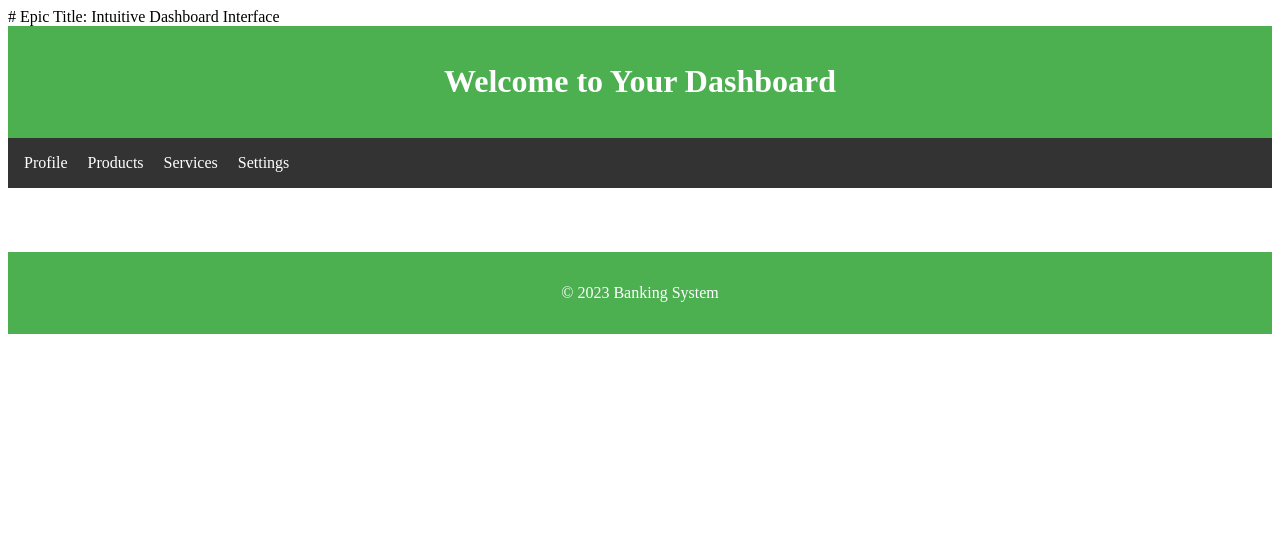
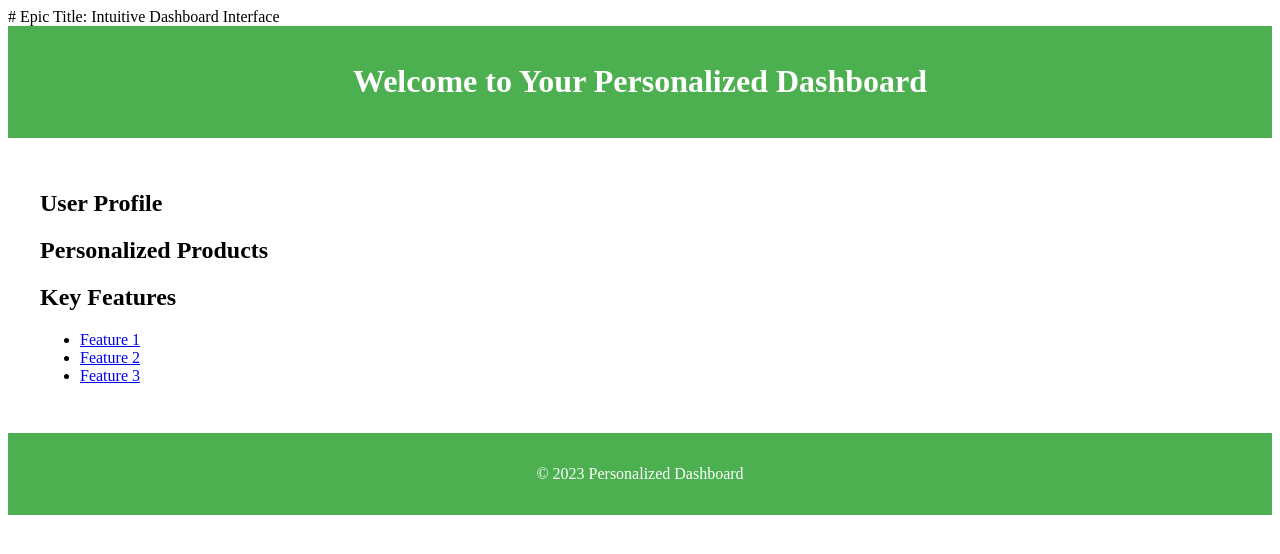
Before and after one commit to Pardhu-Guttula/BankingApplication, a Flask app: template backend/personalized_dashboard/templates/dashboard.html in a window 1280 px wide. Shown: the top 554 px of the page. Run offline with Flask 2, Linux system fonts and the light colour scheme; the template is opened without the code that fills it, so the values that code supplies are empty.

Commit message:
commited by n8n

```diff
--- a/backend/personalized_dashboard/templates/dashboard.html
+++ b/backend/personalized_dashboard/templates/dashboard.html
@@ -6,25 +6,37 @@
     <meta charset="UTF-8">
     <meta name="viewport" content="width=device-width, initial-scale=1.0">
     <title>Personalized Dashboard</title>
-    <link rel="stylesheet" href="/static/css/dashboard.css">
+    <link rel="stylesheet" href="{{ url_for('static', filename='css/dashboard.css') }}">
 </head>
 <body>
     <header>
-        <h1>Welcome to Your Dashboard</h1>
+        <h1>Welcome to Your Personalized Dashboard</h1>
     </header>
-    <nav>
-        <ul>
-            <li><a href="/user/profile">Profile</a></li>
-            <li><a href="/user/products">Products</a></li>
-            <li><a href="/user/services">Services</a></li>
-            <li><a href="/user/settings">Settings</a></li>
-        </ul>
-    </nav>
-    <main id="dashboard-content">
-        <!-- Dashboard content will be dynamically loaded here -->
+    <main>
+        <section id="user-info">
+            <h2>User Profile</h2>
+            <p>{{ data.user_profile }}</p>
+        </section>
+        <section id="personalized-products">
+            <h2>Personalized Products</h2>
+            <ul>
+                {% for product in data.personalized_products %}
+                <li>{{ product }}</li>
+                {% endfor %}
+            </ul>
+        </section>
+        <section id="features">
+            <h2>Key Features</h2>
+            <ul>
+                <li><a href="/feature1">Feature 1</a></li>
+                <li><a href="/feature2">Feature 2</a></li>
+                <li><a href="/feature3">Feature 3</a></li>
+                <!-- Add more features as needed -->
+            </ul>
+        </section>
     </main>
     <footer>
-        <p>&copy; 2023 Banking System</p>
+        <p>&copy; 2023 Personalized Dashboard</p>
     </footer>
 </body>
 </html>
```
